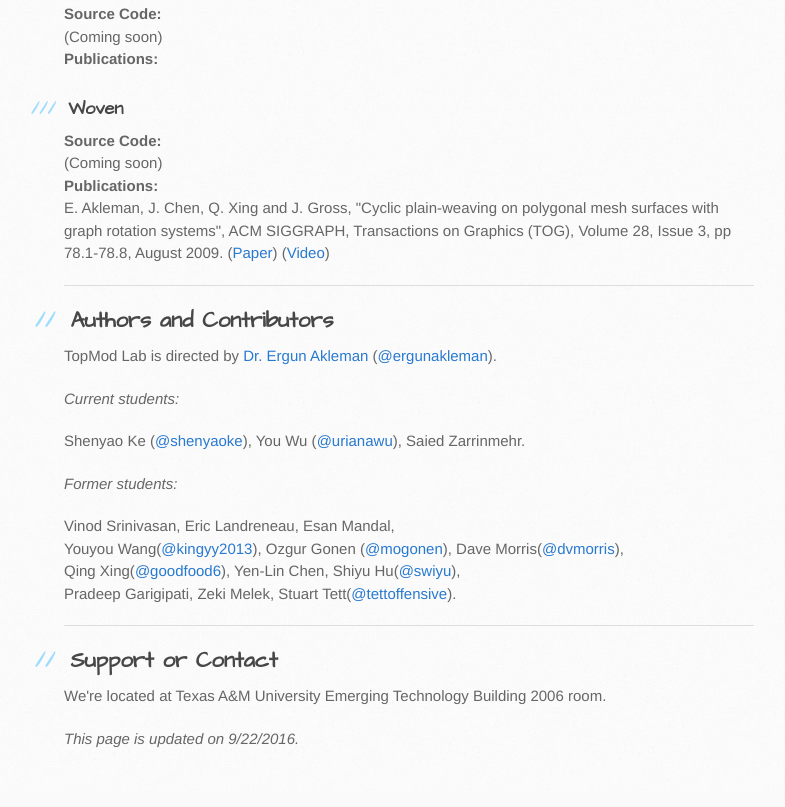
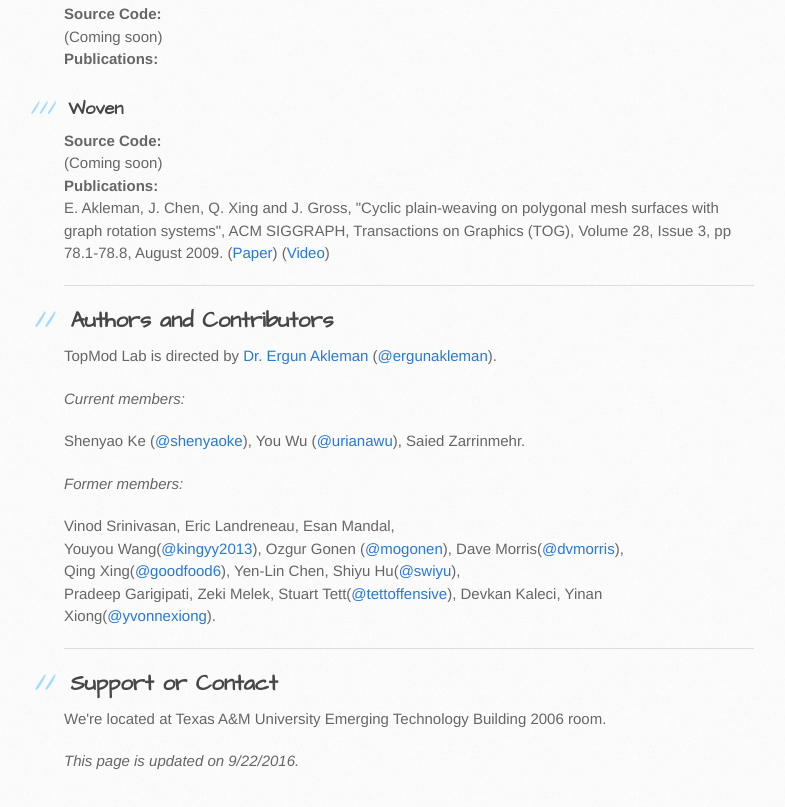
Before and after one commit to TopModLab/topmodlab.github.io, a plain HTML site: page index.html in a window 1280 px wide. Shown: the part 1500-2307 px from the top of the page, without its empty margins (106-891 px from the left). Drawn offline with Linux system fonts and the light colour scheme.

```diff
--- a/index.html
+++ b/index.html
@@ -110,16 +110,17 @@
 
 <p>TopMod Lab is directed by <a href="http://people.tamu.edu/%7Eergun/">Dr. Ergun Akleman</a> (<a href="https://github.com/ergunakleman" class="user-mention">@ergunakleman</a>).</p>
 
-<p><em>Current students:</em></p>
+<p><em>Current members:</em></p>
 
 <p>Shenyao Ke (<a href="https://github.com/shenyaoke" class="user-mention">@shenyaoke</a>), You Wu (<a href="https://github.com/urianawu" class="user-mention">@urianawu</a>), Saied Zarrinmehr.</p>
 
-<p><em>Former students:</em></p>
+<p><em>Former members:</em></p>
 
 <p>Vinod Srinivasan, Eric Landreneau, Esan Mandal,<br>
 Youyou Wang(<a href="https://github.com/kingyy2013" class="user-mention">@kingyy2013</a>), Ozgur Gonen (<a href="https://github.com/mogonen" class="user-mention">@mogonen</a>), Dave Morris(<a href="https://github.com/dvmorris" class="user-mention">@dvmorris</a>),<br>
 Qing Xing(<a href="https://github.com/goodfood6" class="user-mention">@goodfood6</a>), Yen-Lin Chen, Shiyu Hu(<a href="https://github.com/swiyu" class="user-mention">@swiyu</a>),<br>
-Pradeep Garigipati, Zeki Melek, Stuart Tett(<a href="https://github.com/tettoffensive" class="user-mention">@tettoffensive</a>).  </p>
+Pradeep Garigipati, Zeki Melek, Stuart Tett(<a href="https://github.com/tettoffensive" class="user-mention">@tettoffensive</a>),
+Devkan Kaleci, Yinan Xiong(<a href="https://github.com/yvonnexiong" class="user-mention">@yvonnexiong</a>).  </p>
 
 <hr>
 
```
Also changed, not shown: params.json (+1 -1 lines).
